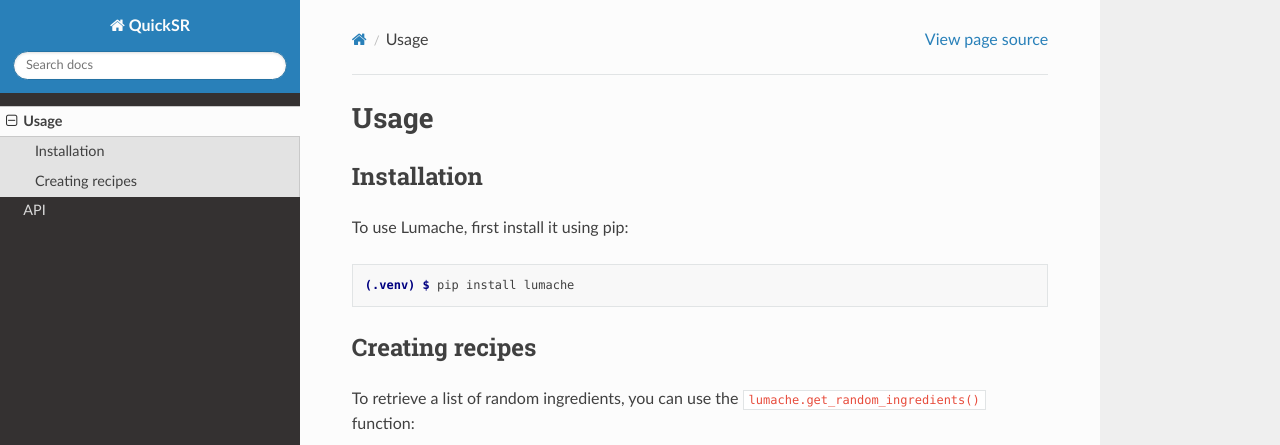
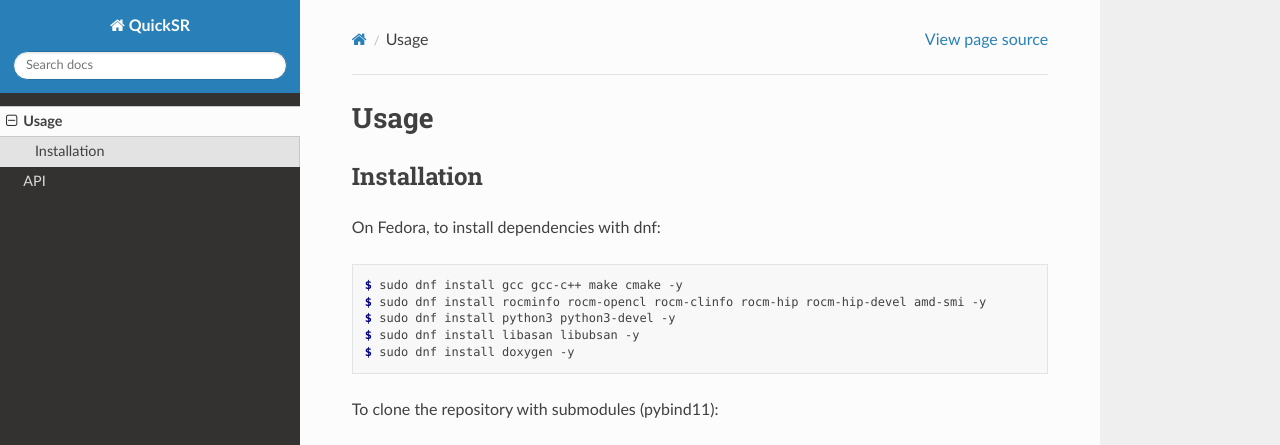
Before and after one commit to kocatepedogu/quick-symbolic-regression-docs, a Sphinx documentation site: the page built from docs/source/usage.rst, in a window 1280 px wide and 1095 px high. Shown: the top 445 px of the window. Built offline with Sphinx 7.4.7 and the Read the Docs theme 3.1.0, drawn with Linux system fonts in a browser that asks for light colours; some of the changed text lies outside the part shown.

Commit message:
Replace tutorial content with project information

```diff
--- a/docs/source/usage.rst
+++ b/docs/source/usage.rst
@@ -6,28 +6,28 @@
 Installation
 ------------
 
-To use Lumache, first install it using pip:
+On Fedora, to install dependencies with dnf:
 
 .. code-block:: console
 
-   (.venv) $ pip install lumache
+   $ sudo dnf install gcc gcc-c++ make cmake -y
+   $ sudo dnf install rocminfo rocm-opencl rocm-clinfo rocm-hip rocm-hip-devel amd-smi -y
+   $ sudo dnf install python3 python3-devel -y
+   $ sudo dnf install libasan libubsan -y
+   $ sudo dnf install doxygen -y
 
-Creating recipes
-----------------
+To clone the repository with submodules (pybind11):
 
-To retrieve a list of random ingredients,
-you can use the ``lumache.get_random_ingredients()`` function:
+.. code-block:: console
 
-.. autofunction:: lumache.get_random_ingredients
+   $ git clone https://github.com/kocatepedogu/quick-symbolic-regression.git
+   $ cd quick-symbolic-regression
+   $ git submodule update --init --recursive
 
-The ``kind`` parameter should be either ``"meat"``, ``"fish"``,
-or ``"veggies"``. Otherwise, :py:func:`lumache.get_random_ingredients`
-will raise an exception.
+To compile the project with CMake:
 
-.. autoexception:: lumache.InvalidKindError
+.. code-block:: console
 
-For example:
-
->>> import lumache
->>> lumache.get_random_ingredients()
-['shells', 'gorgonzola', 'parsley']
+   cmake .
+   $ make -j$(nproc)
+   $ export PYTHONPATH=$(pwd)
```
Also changed, not shown: docs/source/index.rst (+4 -5 lines).
